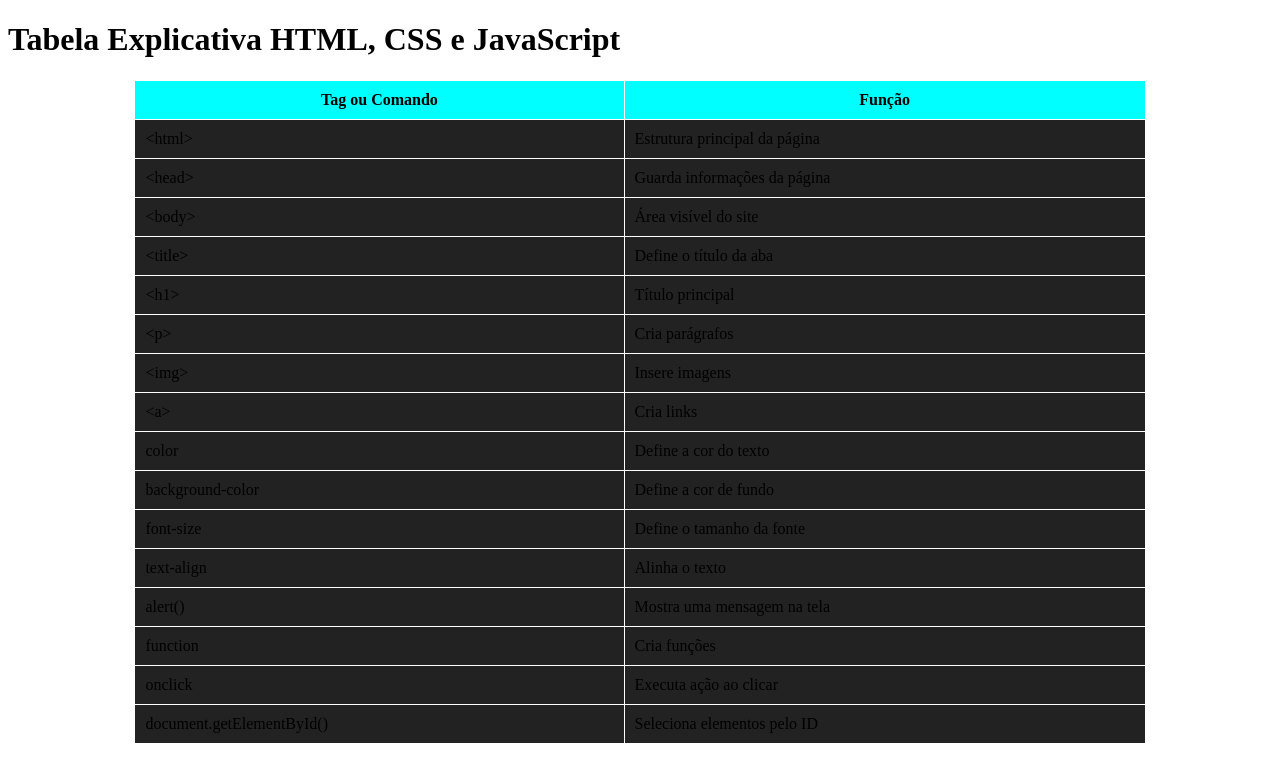
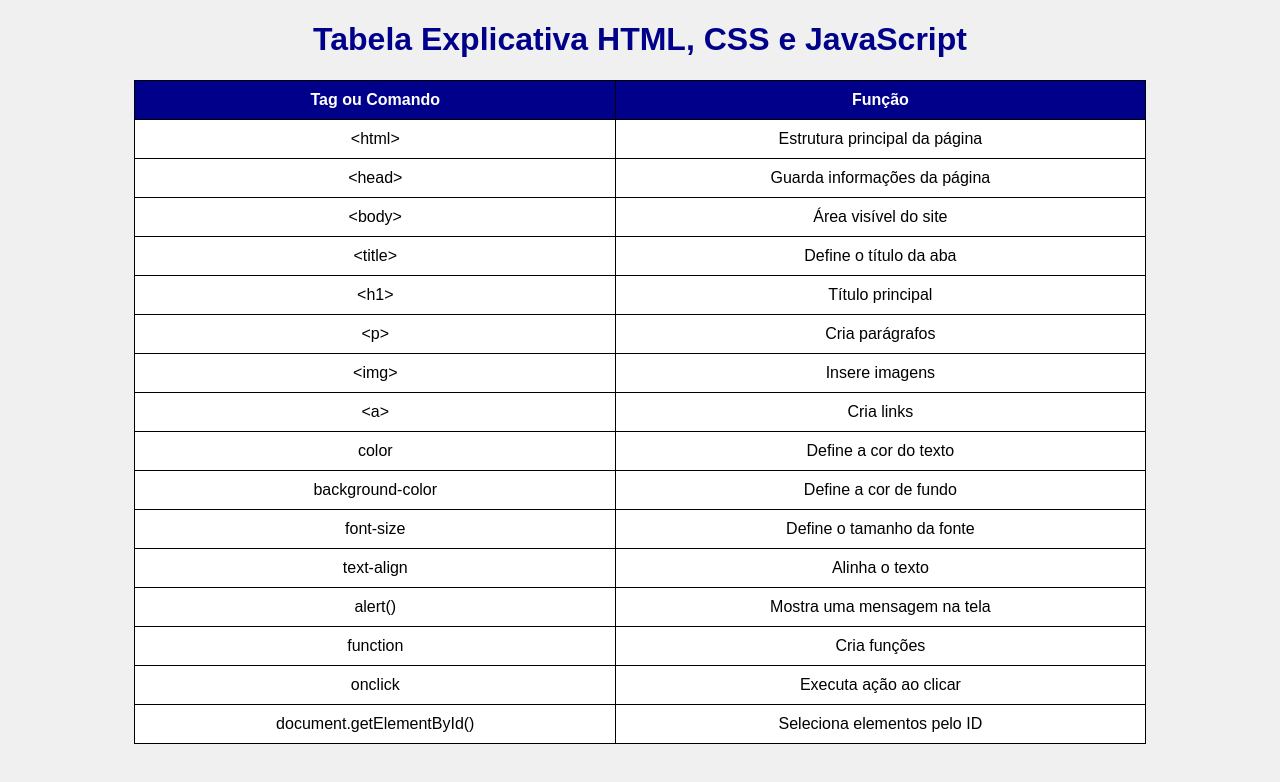
Before and after one commit to galvao-vinicius/Trabalho-, a plain HTML site: page index.html in a window 1280 px wide. Drawn offline with Linux system fonts and the light colour scheme; a script that the page names is missing.

Commit message:
style.css

```diff
--- a/style.css
+++ b/style.css
@@ -1,16 +1,26 @@
+body {
+    font-family: Arial;
+    background-color: #f0f0f0;
+    text-align: center;
+}
+
+h1 {
+    color: darkblue;
+}
+
 table {
+    width: 80%;
     margin: auto;
     border-collapse: collapse;
-    width: 80%;
-    background-color: #222;
+    background-color: white;
 }
 
 th {
-    background-color: cyan;
-    color: black;
+    background-color: darkblue;
+    color: white;
 }
 
 td, th {
-    border: 1px solid white;
+    border: 1px solid black;
     padding: 10px;
 }
```
